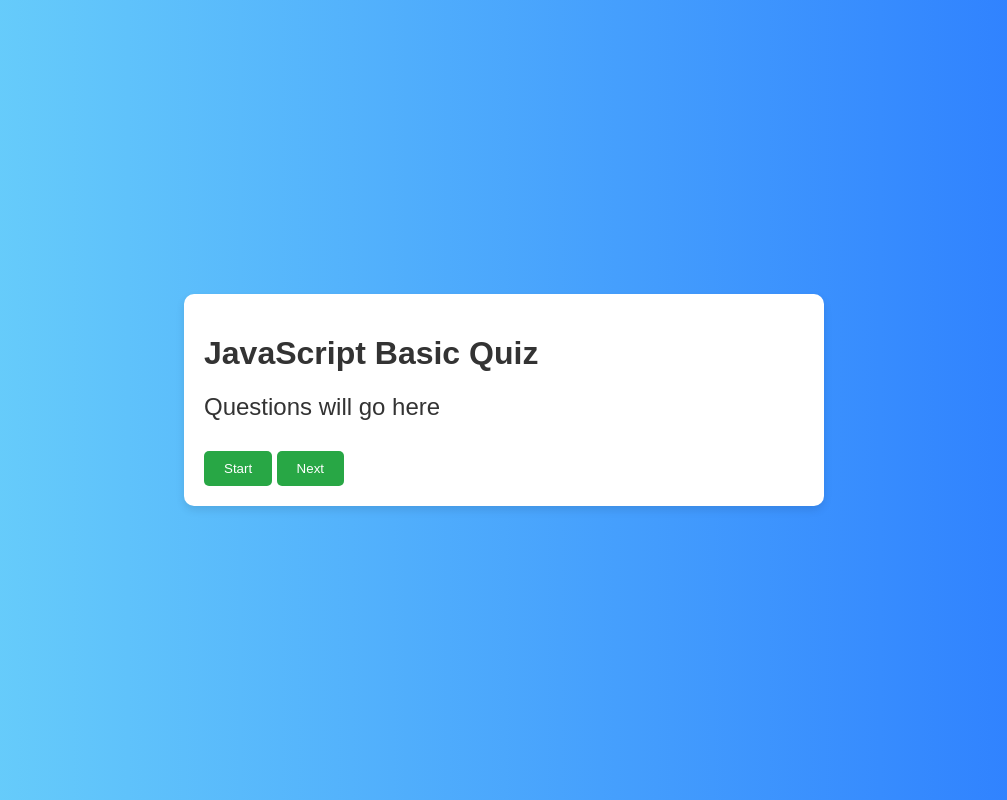
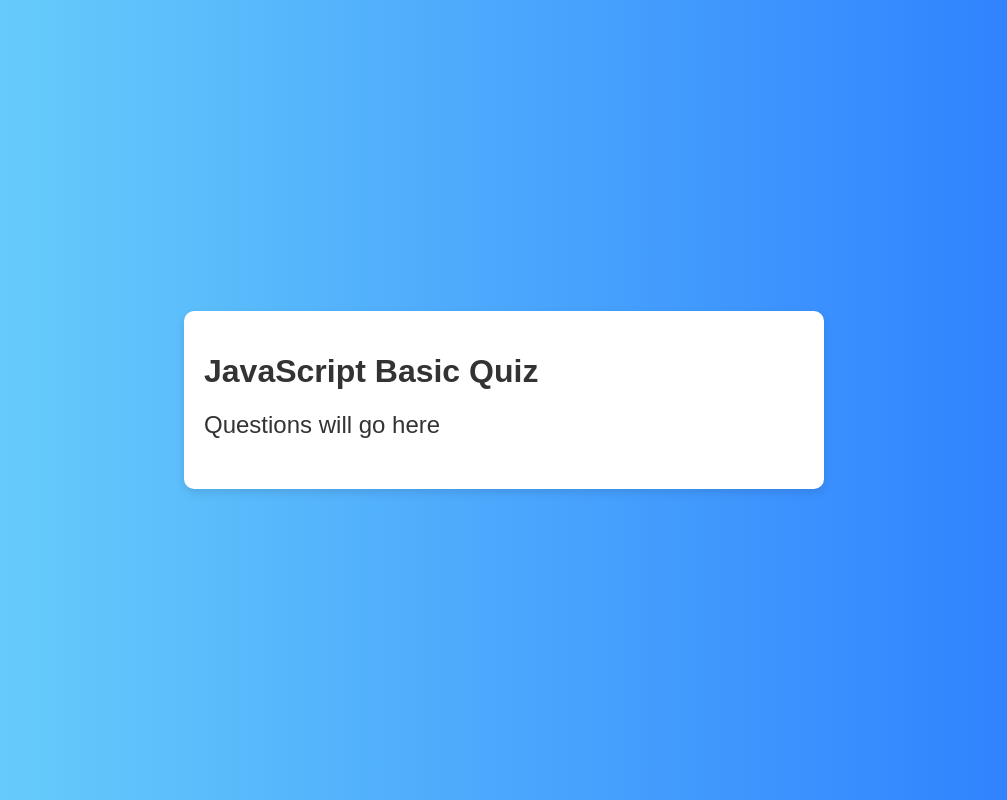
Before and after one commit to shankarpandey7230/QuizApp, a plain HTML site: page index.html in a window 1280 px wide. Both pictures are taken after a click on the button "Start". Shown: the whole page, without its empty margins (136-1143 px from the left). Drawn offline with Linux system fonts and the light colour scheme.

Commit message:
selecting the elements and loading with the windows

```diff
--- a/index.html
+++ b/index.html
@@ -12,7 +12,7 @@
       <h1>JavaScript Basic Quiz</h1>
       <div id="questions-container">
         <div id="question">Questions will go here</div>
-        <div id="answer-butttons" class="btn-grid">
+        <div id="answer-buttons" class="btn-grid">
           <!-- answers button will go here which will be added dynamically -->
         </div>
       </div>
--- a/index.js
+++ b/index.js
@@ -0,0 +1,59 @@
+// console.log('start');
+
+// adding questions array
+
+const questions = [
+  {
+    question: 'What is a Variable in JavaScript?',
+    answers: [
+      { text: 'A section of the webpage', correct: false },
+      { text: 'A container for storing data values', correct: true },
+      { text: 'A type of JavaScript function', correct: false },
+      { text: 'An operation in mathematics', correct: false },
+    ],
+  },
+  // Add more questions in the same format
+  {
+    question: 'What is a Variable in JavaScript?',
+    answers: [
+      { text: 'A section of the webpage', correct: false },
+      { text: 'A container for storing data values', correct: true },
+      { text: 'A type of JavaScript function', correct: false },
+      { text: 'An operation in mathematics', correct: false },
+    ],
+  },
+  {
+    question: 'What is a Variable in JavaScript?',
+    answers: [
+      { text: 'A section of the webpage', correct: false },
+      { text: 'A container for storing data values', correct: true },
+      { text: 'A type of JavaScript function', correct: false },
+      { text: 'An operation in mathematics', correct: false },
+    ],
+  },
+];
+
+// capturing the elements
+const startButton = document.getElementById('start-btn');
+const nextButton = document.getElementById('next-btn');
+const questionContainer = document.getElementById('question-container');
+const questionElement = document.getElementById('question');
+const answerButtonElement = document.getElementById('answer-buttons');
+
+document.addEventListener('DOMContentLoaded', () => {
+  nextButton.classList.add('hide');
+});
+
+let shuffledQuestions;
+let currentQuestionsIndex;
+
+// adding eventListener to Start Button
+
+startButton.addEventListener('click', startGame);
+
+function startGame() {
+  startButton.classList.add('hide');
+  shuffledQuestions = questions.sort(() => Math.random() - 0.5);
+  currentQuestionsIndex = 0;
+  questionContainer.classList.remove('hide');
+}
```
